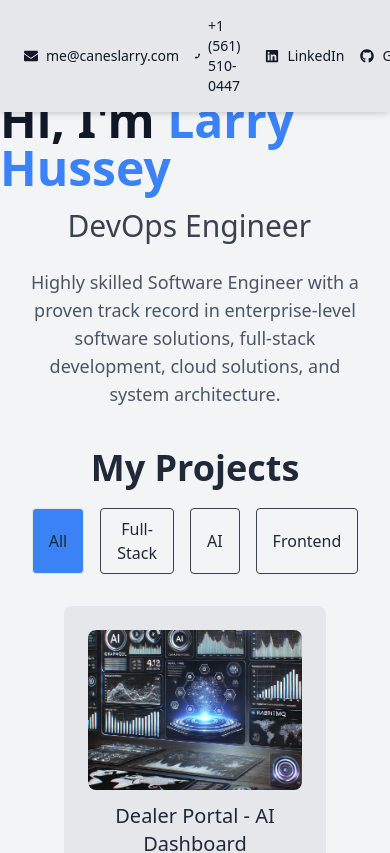
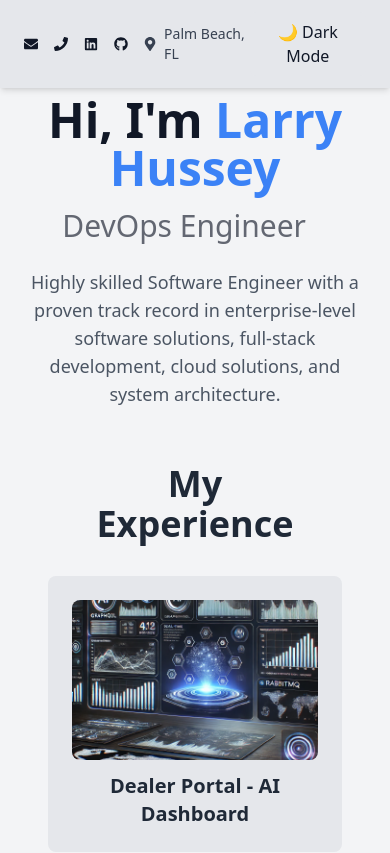
Before and after one commit to caneslarry/caneslarrycom, a Next.js app: page / in a window 390 px wide. Shown: the top 853 px of the page. Built offline with nearby package versions, Linux system fonts and the light colour scheme.

Commit message:
mobile friendly

```diff
--- a/components/Header.tsx
+++ b/components/Header.tsx
@@ -19,13 +19,15 @@ export default function Header() {
             href="mailto:me@caneslarry.com"
             className="flex items-center gap-2 hover:text-blue-500"
           >
-            <FaEnvelope /> me@caneslarry.com
+            <FaEnvelope />
+            <span className={`hidden md:block`}>me@caneslarry.com</span>
           </a>
           <a
             href="tel:+15615100447"
             className="flex items-center gap-2 hover:text-green-500"
           >
-            <FaPhone /> +1 (561) 510-0447
+            <FaPhone />{' '}
+            <span className={`hidden md:block`}>+1 (561) 510-0447</span>
           </a>
           <a
             href="https://www.linkedin.com/in/larry.hussey"
@@ -33,7 +35,7 @@ export default function Header() {
             className="flex items-center gap-2 hover:text-blue-700"
             rel="noopener noreferrer"
           >
-            <FaLinkedin /> LinkedIn
+            <FaLinkedin /> <span className={`hidden md:block`}>LinkedIn</span>
           </a>
           <a
             href="https://github.com/caneslarry"
@@ -41,10 +43,10 @@ export default function Header() {
             className="flex items-center gap-2 hover:text-gray-500"
             rel="noopener noreferrer"
           >
-            <FaGithub /> GitHub
+            <FaGithub /> <span className={`hidden md:block`}>GitHub</span>
           </a>
           <div className="flex items-center gap-2 text-gray-700 dark:text-gray-300">
-            <FaMapMarkerAlt /> West Palm Beach, FL
+            <FaMapMarkerAlt /> Palm Beach, FL
           </div>
         </div>
 
--- a/components/Hero.tsx
+++ b/components/Hero.tsx
@@ -20,7 +20,7 @@ export default function Hero() {
   }, []);
 
   return (
-    <div className="flex flex-col items-center justify-center ">
+    <div className="flex flex-col items-center justify-center text-center">
       <motion.h1
         initial={{ opacity: 0, y: -50 }}
         animate={{ opacity: 1, y: 0 }}
--- a/components/HomePage.tsx
+++ b/components/HomePage.tsx
@@ -16,7 +16,7 @@ export default function HomePage() {
           <Projects />
           <Skills />
         </div>
-        <h2 className="text-4xl font-bold text-center mb-6">My Resume</h2>
+        <h2 className="text-4xl font-bold text-center m-8">My Resume</h2>
 
         {/* Work Experience Section */}
         <section className="mt-6 text-left">
--- a/components/Projects.tsx
+++ b/components/Projects.tsx
@@ -1,6 +1,6 @@
 'use client';
 import { useState } from 'react';
-import { motion } from 'framer-motion';
+import { motion, AnimatePresence } from 'framer-motion';
 
 const projects = [
   {
@@ -47,46 +47,46 @@ const projects = [
   },
 ];
 
-const categories = ['All', 'Full-Stack', 'AI', 'Frontend'];
-
 export default function Projects() {
-  const [selectedCategory, setSelectedCategory] = useState('All');
-
-  const filteredProjects =
-    selectedCategory === 'All'
-      ? projects
-      : projects.filter((p) => p.category === selectedCategory);
+  const [activeProject, setActiveProject] = useState<string | null>(null);
 
   return (
-    <div className="p-10 ">
-      <h2 className="text-4xl font-bold text-center">My Projects</h2>
-      <div className="flex justify-center mt-5">
-        {categories.map((cat) => (
-          <button
-            key={cat}
-            onClick={() => setSelectedCategory(cat)}
-            className={`px-4 py-2 mx-2 border rounded ${
-              selectedCategory === cat ? 'bg-blue-500' : 'border-gray-700'
-            }`}
-          >
-            {cat}
-          </button>
-        ))}
-      </div>
+    <div className="p-6">
+      <h2 className="text-4xl font-bold text-center m-8">My Experience</h2>
 
+      {/* Projects Grid */}
       <div className="grid grid-cols-1 md:grid-cols-3 gap-6 mt-8">
-        {filteredProjects.map((project) => (
+        {projects.map((project) => (
           <motion.div
             key={project.title}
-            whileHover={{ scale: 1.1 }}
-            className="p-6  bg-gray-200 dark:bg-gray-800 rounded-lg text-center"
+            whileHover={{ scale: 1.05 }}
+            className="relative p-6 bg-gray-200 dark:bg-gray-800 rounded-lg text-center overflow-hidden"
+            onMouseEnter={() => setActiveProject(project.title)}
+            onMouseLeave={() => setActiveProject(null)}
           >
+            {/* Project Image */}
             <img
               src={project.image}
               alt={project.title}
               className="rounded-lg w-full h-40 object-cover"
             />
-            <h3 className="mt-3 text-xl">{project.title}</h3>
+
+            {/* Project Title */}
+            <h3 className="mt-3 text-xl font-semibold">{project.title}</h3>
+
+            {/* Hover Modal */}
+            <AnimatePresence>
+              {activeProject === project.title && (
+                <motion.div
+                  initial={{ opacity: 0, y: 10 }}
+                  animate={{ opacity: 1, y: 0 }}
+                  exit={{ opacity: 0, y: 10 }}
+                  className="absolute inset-0 flex items-center justify-center bg-gray-900 bg-opacity-90 text-white p-4 transition-all duration-300 rounded-lg"
+                >
+                  <p className="text-sm">{project.description}</p>
+                </motion.div>
+              )}
+            </AnimatePresence>
           </motion.div>
         ))}
       </div>
--- a/components/Skills.tsx
+++ b/components/Skills.tsx
@@ -51,8 +51,8 @@ const skills = [
 
 export default function Skills() {
   return (
-    <div className="p-10 flex flex-col items-center">
-      <h2 className="text-4xl font-bold text-center mb-6">My Skills</h2>
+    <div className="flex flex-col items-center">
+      <h2 className="text-4xl font-bold text-center m-8">My Skills</h2>
       <div className="flex flex-wrap justify-center gap-3 max-w-4xl">
         {skills.map((skill) => (
           <div
```
